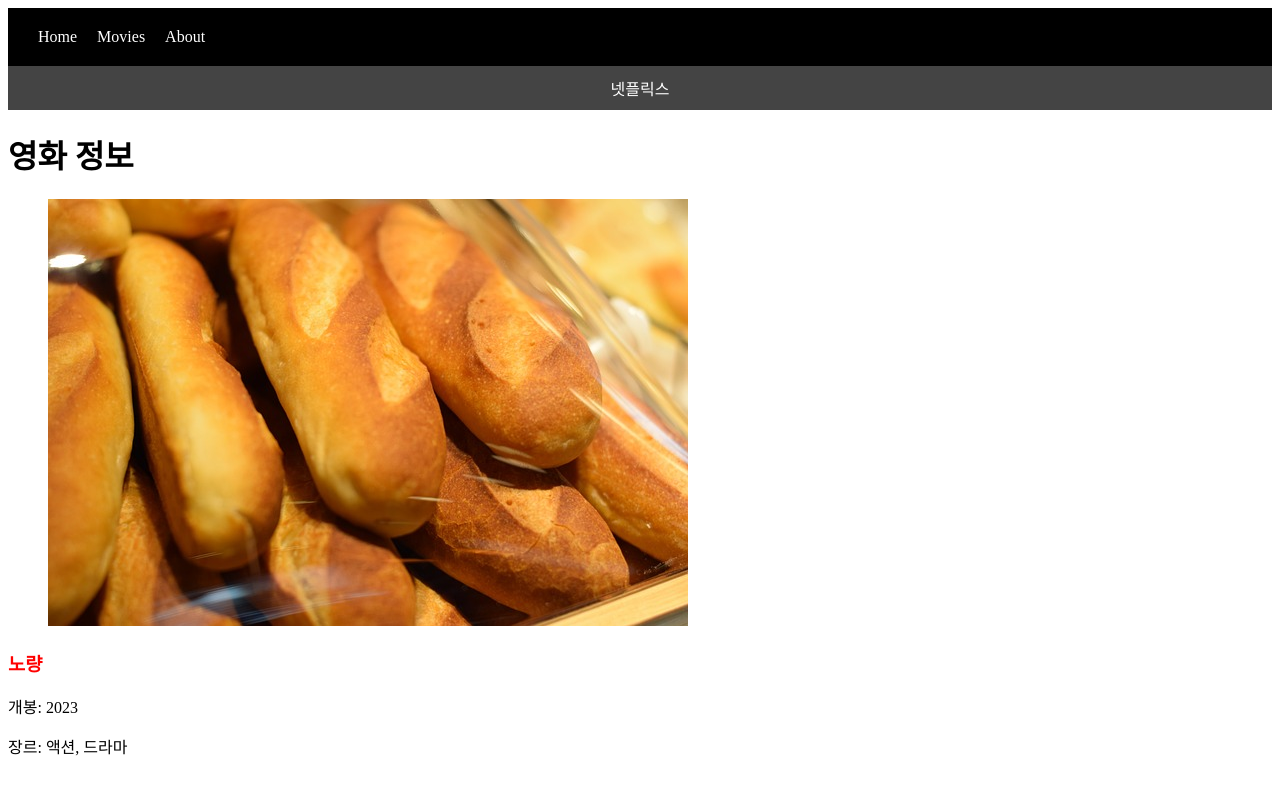
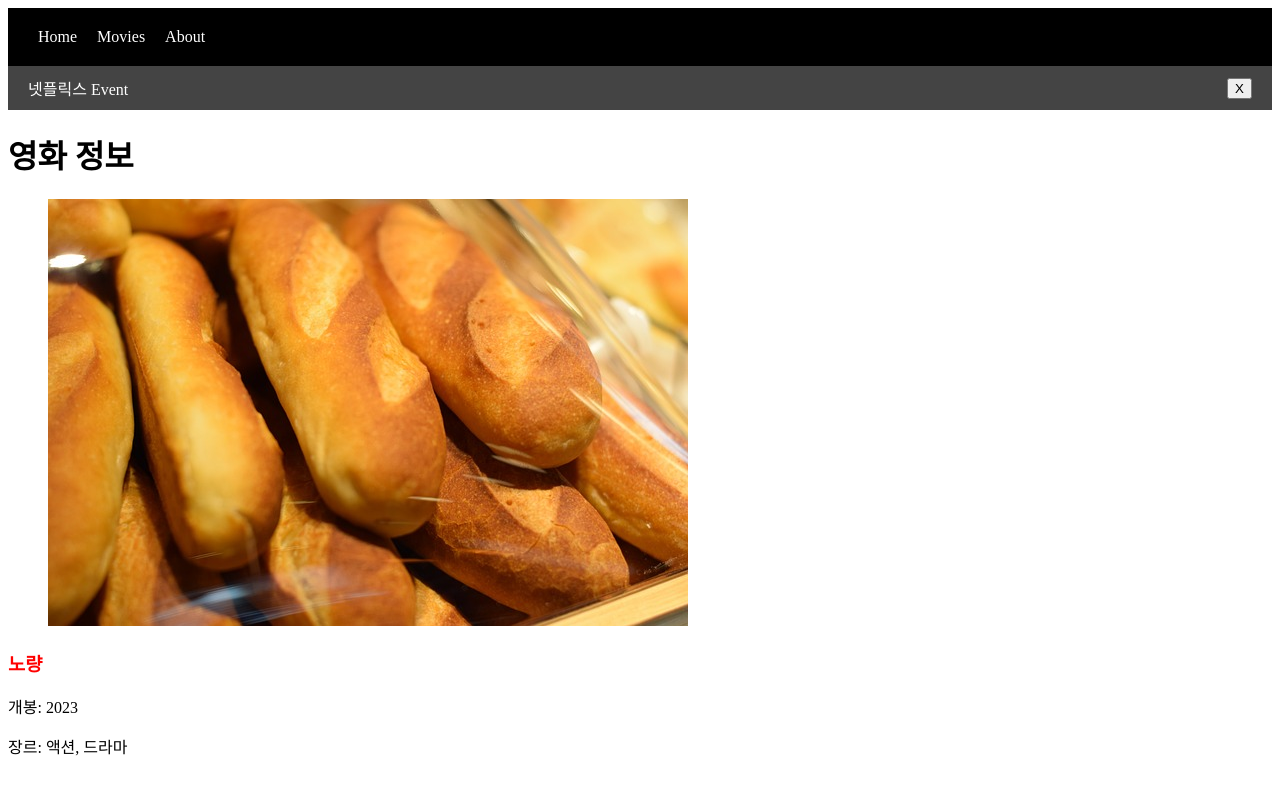
Before and after one commit to suji3927/vue3, a Vue app: page / in a window 1280 px wide. Shown: the top 788 px of the page. Built offline with nearby package versions, Linux system fonts and the light colour scheme.

Commit message:
calss 동적으로 다루기 - 상태 변수 추가

```diff
--- a/src/App.vue
+++ b/src/App.vue
@@ -41,7 +41,7 @@
         like: 0,
         movies: movies, // import 한 데이터를 변수에 바인딩
         selectedMovie: 0,
-        text: "넷플릭스"
+        text: "넷플릭스 Event"
       }
     },
     methods: {
--- a/src/components/Event.vue
+++ b/src/components/Event.vue
@@ -1,6 +1,9 @@
 <template>
-    <div class="event">
+    <!-- 클래스명: 조건
+     (flase가 되면 개발자도구에서 해당 클래스명('show')이 보이지 않는다.) -->
+    <div class="event" :class="{show : isOpen}">
         <p>{{ text }}</p>
+        <button @click="isOpen=false">X</button>
     </div>
 </template>
 
@@ -9,6 +12,11 @@ export default {
     name: 'EventComponent',
     props: {
         text: String,   // 부모에게서 data 받아오기
+    },
+    data() {    // 클래스명 동적 추가를 위한 상태 변수 설정
+        return {
+            isOpen: true,
+        }
     }
 }
 </script>
@@ -19,9 +27,22 @@ export default {
         color: #fff;
         padding: 10px 20px;
         text-align: center;
+        display: flex;
+        justify-content: space-between;
+        align-items: center;
+        display: none;
+    }
+
+    /* 조건부 클래스 */
+    .show {
+        display: flex;
     }
 
     .event p {
         margin: 0;
     }
+
+    .event button {
+        margin: 0;
+    }
 </style>
```
